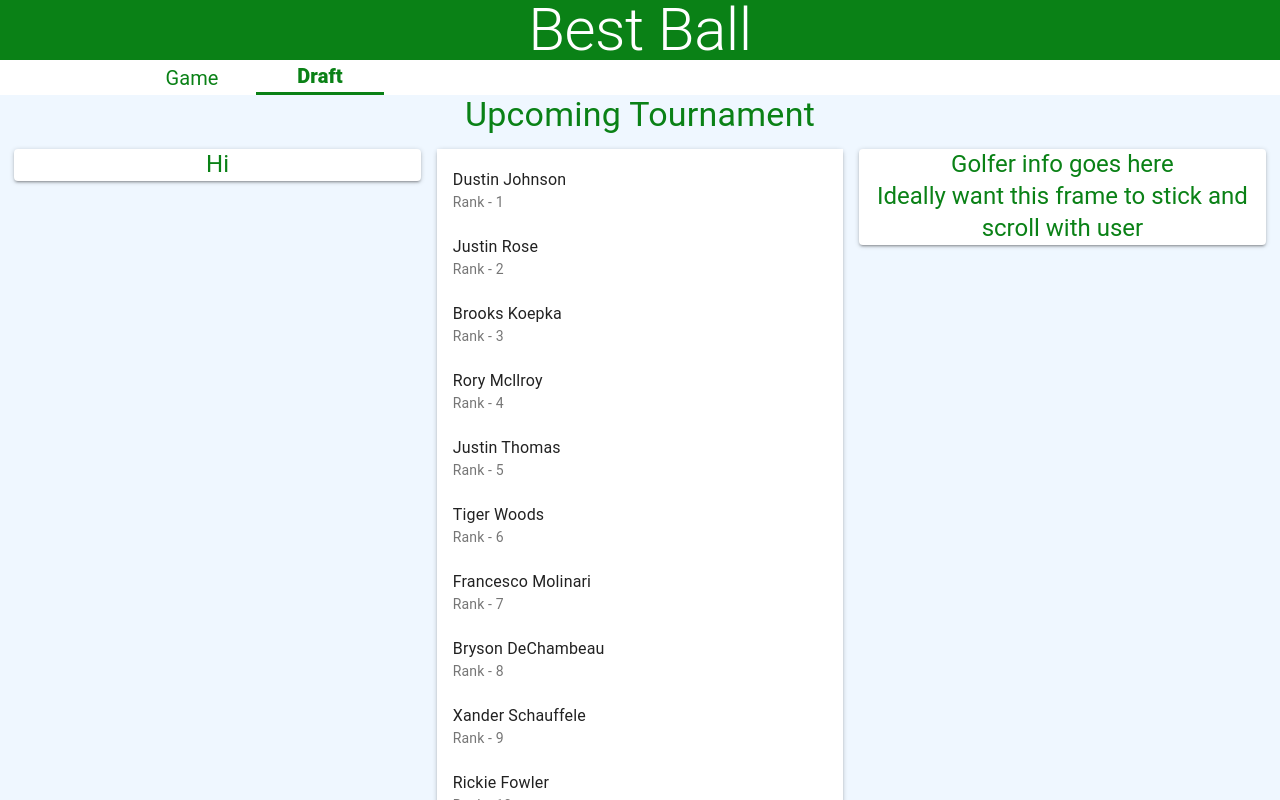
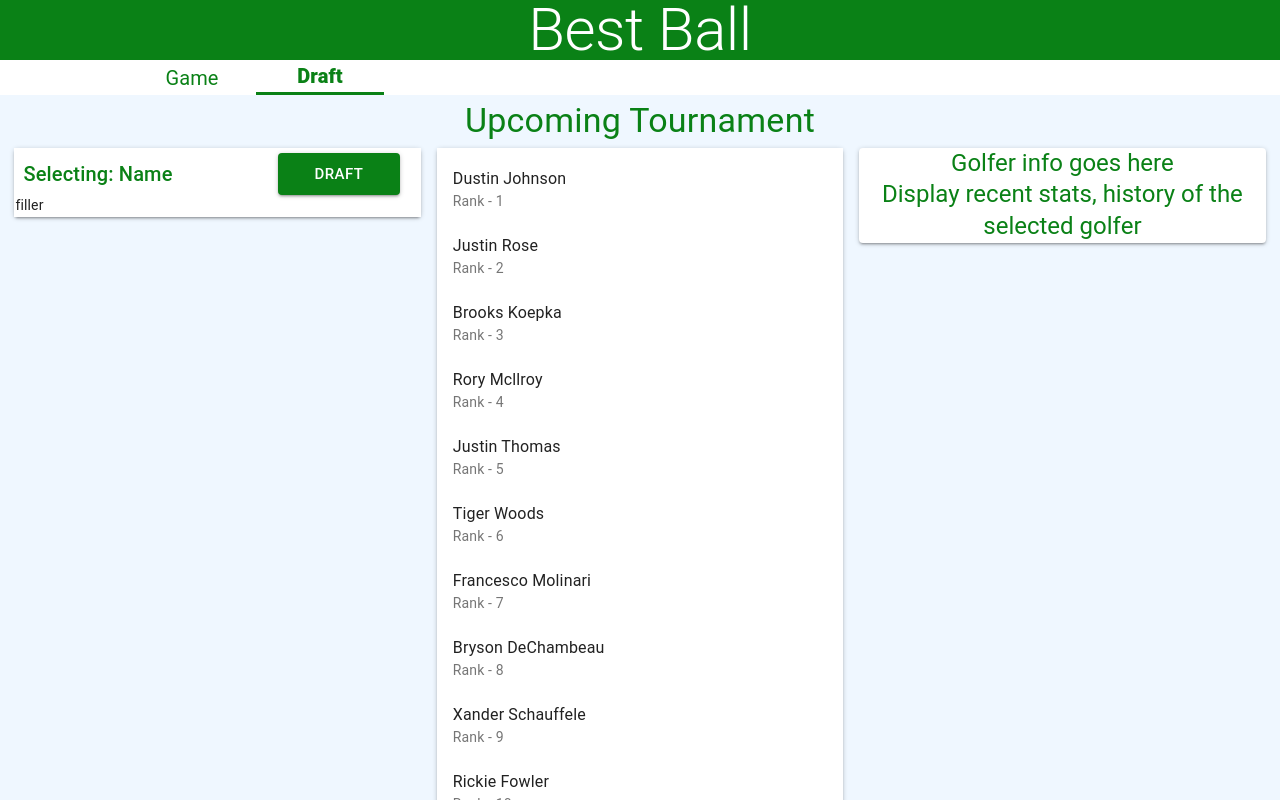
Before and after one commit to MatthewCrocker7/golf-best-ball, a React app: page / in a window 1280 px wide. Both pictures are taken after a click on the button "Draft". Shown: the top 800 px of the page. Built offline with nearby package versions, Linux system fonts and the light colour scheme.

Commit message:
More draft changes. Need to add new game option

```diff
--- a/src/client/draft/Draft.js
+++ b/src/client/draft/Draft.js
@@ -18,21 +18,17 @@ const styles = () => ({
   },
   gridRoot: {
     width: 'auto',
-    margin: '0.5%',
+    marginLeft: '0.5%',
+    marginRight: '0.5%',
   },
   paperStyle: {
     width: 'auto',
     height: 'auto',
+    marginTop: 'auto',
     overflowX: 'visible',
   },
-  testStyle: {
-    width: 'auto',
-    height: 'auto',
-    overflowX: 'visible',
-    topMargin: '10px'
-  },
   textStyle: {
-    margin: 'auto',
+    margin: '0.5%',
     textAlign: 'center',
   }
 });
@@ -45,9 +41,13 @@ const Draft = (props) => {
       <StickyContainer>
         <Grid className={classes.gridRoot} container spacing={16}>
           <Grid item xs={4}>
-            <Paper className={classes.paperStyle}>
-              <PlayerTurn />
-            </Paper>
+            <Sticky topOffset={-80}>
+              {({ style, isSticky }) => (
+                <Paper style={{ ...style, marginTop: isSticky ? '80px' : '0px' }} className={classes.paperStyle}>
+                  <PlayerTurn />
+                </Paper>
+              )}
+            </Sticky>
           </Grid>
           <Grid item xs={4}>
             <Paper className={classes.paperStyle}>
@@ -57,7 +57,7 @@ const Draft = (props) => {
           <Grid item xs={4}>
             <Sticky topOffset={-80}>
               {({ style, isSticky }) => (
-                <Paper style={{ ...style, marginTop: isSticky ? '80px' : '0px' }} className={classes.testStyle}>
+                <Paper style={{ ...style, marginTop: isSticky ? '80px' : '0px' }} className={classes.paperStyle}>
                   <GolferInfo />
                 </Paper>
               )}
--- a/src/client/draft/DraftBoard.js
+++ b/src/client/draft/DraftBoard.js
@@ -1,12 +1,9 @@
 import React from 'react';
 import PropTypes from 'prop-types';
 import { withStyles } from '@material-ui/core/styles';
-import Typography from '@material-ui/core/Typography';
 import List from '@material-ui/core/List';
 import ListItem from '@material-ui/core/ListItem';
-import ListItemIcon from '@material-ui/core/ListItemIcon';
 import ListItemText from '@material-ui/core/ListItemText';
-import Divider from '@material-ui/core/Divider';
 import seed from '../game/gameComponents/seed';
 
 const styles = theme => ({
--- a/src/client/draft/GolferInfo.js
+++ b/src/client/draft/GolferInfo.js
@@ -20,7 +20,7 @@ const GolferInfo = (props) => {
   return (
     <div className={classes.root}>
       <Typography className={classes.textStyle} variant="h5" color="secondary">Golfer info goes here</Typography>
-      <Typography className={classes.textStyle} variant="h5" color="secondary">Ideally want this frame to stick and scroll with user</Typography>
+      <Typography className={classes.textStyle} variant="h5" color="secondary">Display recent stats, history of the selected golfer</Typography>
     </div>
   );
 };
--- a/src/client/draft/PlayerTurn.js
+++ b/src/client/draft/PlayerTurn.js
@@ -1,17 +1,30 @@
 import React from 'react';
 import PropTypes from 'prop-types';
 import { withStyles } from '@material-ui/core/styles';
-import { Typography } from '@material-ui/core';
+import Button from '@material-ui/core/Button';
+import Typography from '@material-ui/core/Typography';
 
 const styles = () => ({
   root: {
     width: 'auto',
-    margin: 'auto'
+    margin: '0px',
+    border: '1px solid #ffffff',
+  },
+  draftHeader: {
+    width: '100%',
+    display: 'flex',
+    margin: 'auto',
+    marginTop: '1%'
+  },
+  buttonStyle: {
+    margin: 'auto',
+    width: '30%',
+    marginRight: '5%',
   },
   textStyle: {
-    textAlign: 'center',
-    whiteSpace: 'normal',
-    wordWrap: 'break-word'
+    textAlign: 'left',
+    marginLeft: '2%',
+    margin: 'auto'
   }
 });
 
@@ -19,7 +32,11 @@ const PlayerTurn = (props) => {
   const { classes } = props;
   return (
     <div className={classes.root}>
-      <Typography className={classes.textStyle} variant="h5" color="secondary">Hi</Typography>
+      <div className={classes.draftHeader}>
+        <Typography className={classes.textStyle} variant="h6" color="secondary">Selecting: Name</Typography>
+        <Button className={classes.buttonStyle} size="large" variant="contained" color="secondary">Draft</Button>
+      </div>
+      <Typography>filler</Typography>
     </div>
   );
 };
```
Also changed, not shown: src/client/draft/NewGame.js (added), 1 other file (tests, documents, lock files or other folders).
